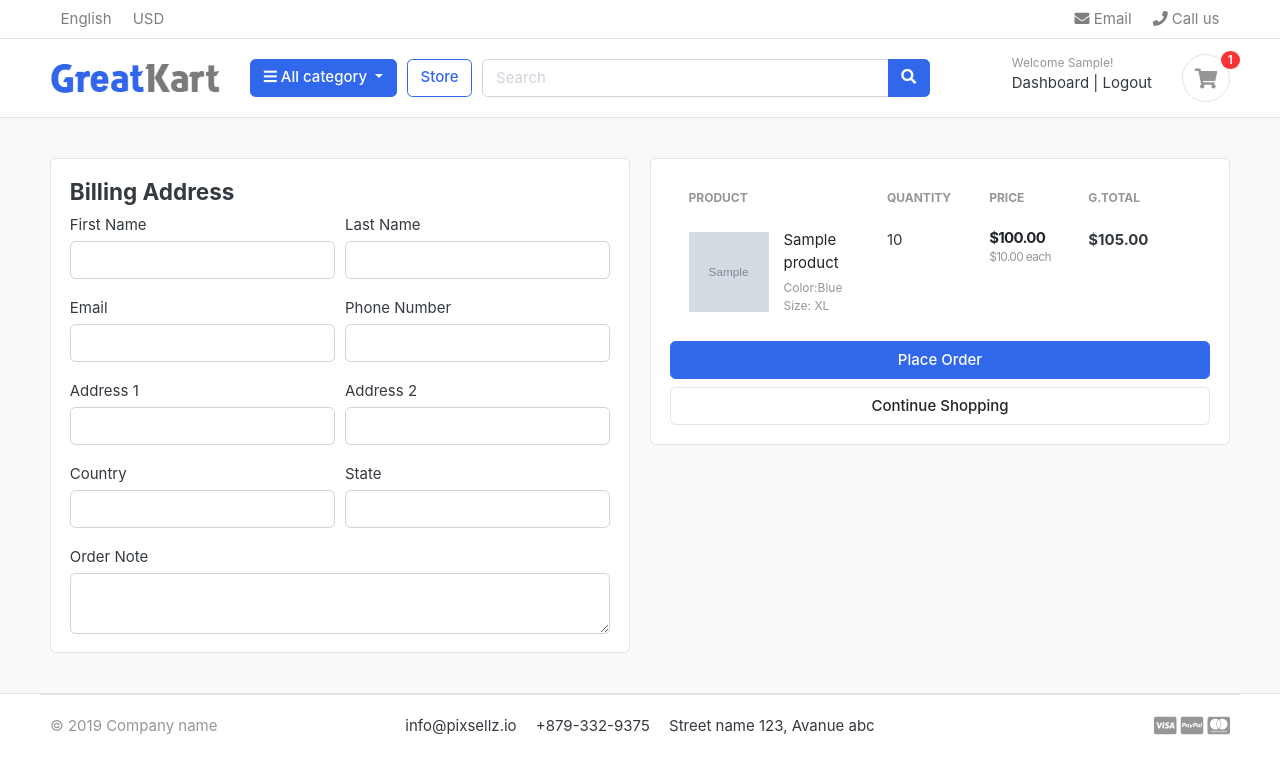
After one commit to Shekhar088/Ecommerce_bigkart, a Django app: page /cart/checkout/ in a window 1280 px wide. The commit adds this page. Shown: the top 774 px of the page. Run offline with Django 3.2, Linux system fonts and the light colour scheme; a user stored in the database is signed in; tables that the repository leaves empty hold one stand-in row (values such as "Sample post"); grey boxes marked "Sample" are stand-in pictures; some libraries are stand-ins or nearby versions; some web fonts are replaced.

Commit message:
Cart for login

```diff
--- a/carts/context_processors.py
+++ b/carts/context_processors.py
@@ -9,7 +9,10 @@ def counter(request):
     else:
         try:
             cart= Cart.objects.filter(cart_id = _cart_id(request))
-            cart_items = CartItem.objects.all().filter(cart=cart[:1])
+            if request.user.is_authenticated:
+                 cart_items = CartItem.objects.all().filter(user=request.user)
+            else:
+                cart_items = CartItem.objects.all().filter(cart=cart[:1])
             for cart_item in cart_items:
                 cart_item =1
                 cart_count += cart_item
--- a/carts/models.py
+++ b/carts/models.py
@@ -1,6 +1,8 @@
+from accounts.models import Account
 from django.db import models
 from django.db.models.deletion import CASCADE
 from store.models import Product
+from accounts.models import Account
 
 # Create your models here.
 class Cart(models.Model):
@@ -11,8 +13,9 @@ class Cart(models.Model):
         return self.cart_id
 
 class CartItem(models.Model):
+    user = models.ForeignKey(Account, on_delete=models.CASCADE, null=True)
     product = models.ForeignKey(Product, on_delete=models.CASCADE)
-    cart = models.ForeignKey(Cart, on_delete=models.CASCADE)
+    cart = models.ForeignKey(Cart, on_delete=models.CASCADE, null=True)
     quantity = models.IntegerField()
     is_active = models.BooleanField(default=True)
 
--- a/carts/urls.py
+++ b/carts/urls.py
@@ -7,4 +7,6 @@ urlpatterns = [
     path('remove_cart/int:<product_id>/', views.remove_cart,name="remove_cart"),
     path('remove_cart_items/int:<product_id>/', views.remove_cart_items,name="remove_cart_items"),
 
+    path("checkout/", views.checkout, name="checkout"),
+
 ]
--- a/carts/views.py
+++ b/carts/views.py
@@ -3,6 +3,8 @@ from django.shortcuts import get_object_or_404, render,redirect
 from store.models import Product
 from .models import Cart,CartItem
 from django.http import HttpResponse
+from django.contrib.auth.decorators import login_required
+
 
 # Create your views here.
 
@@ -15,35 +17,67 @@ def _cart_id(request): #getting the session key for cart
     return cart
 
 def add_cart(request, product_id):
+    current_user = request.user
+
     product = Product.objects.get(id=product_id)
+    if current_user.is_authenticated:
 
-    try:
-        cart = Cart.objects.get(cart_id =_cart_id(request))
+        is_cart_item_exists = CartItem.objects.filter(product=product, user=current_user).exists()
+        try:
+            cart = Cart.objects.get(cart_id =_cart_id(request))
 
-    except Cart.DoesNotExist:
-        cart = Cart.objects.create(
-            cart_id = _cart_id(request)
-        )
-    cart.save()
+        except Cart.DoesNotExist:
+            cart = Cart.objects.create(
+                cart_id = _cart_id(request)
+            )
+        cart.save()
+        if is_cart_item_exists:
+            cart_item = CartItem.objects.get(product=product, user=current_user)
+            cart_item.quantity  +=1
+            cart_item.save()
+        else:
+            cart_item =  CartItem.objects.create(
+                    product=product,
+                    user=current_user,
+                    quantity = 1
+                )
 
-    try:
-        cart_item = CartItem.objects.get(product= product, cart=cart)
-        cart_item.quantity  +=1
-        cart_item.save()
-    except CartItem.DoesNotExist:
-        cart_item =  CartItem.objects.create(
-            product=product,
-            cart=cart,
-            quantity = 1
-        )
-        cart_item.save()
-    print(cart_item.quantity)
-    return redirect('cart')
+            cart_item.save()
+
+        return redirect('cart')
+
+    else:
+        try:
+            cart = Cart.objects.get(cart_id =_cart_id(request))
+
+        except Cart.DoesNotExist:
+            cart = Cart.objects.create(
+                cart_id = _cart_id(request)
+            )
+        cart.save()
+
+        is_cart_item_exists = CartItem.objects.filter(product=product, cart=cart).exists()
+        try:
+            cart_item = CartItem.objects.get(product= product, cart=cart)
+            cart_item.quantity  +=1
+            cart_item.save()
+        except CartItem.DoesNotExist:
+            cart_item =  CartItem.objects.create(
+                product=product,
+                cart=cart,
+                quantity = 1
+            )
+            cart_item.save()
+        print(cart_item.quantity)
+        return redirect('cart')
 
 def remove_cart(request, product_id):
-    cart =Cart.objects.get(cart_id = _cart_id(request))
     product = get_object_or_404(Product, id=product_id)
-    cart_item = CartItem.objects.get(product=product, cart=cart)
+    if request.user.is_authenticated:
+        cart_item = CartItem.objects.get(product=product, user=request.user)
+    else:
+        cart =Cart.objects.get(cart_id = _cart_id(request))
+        cart_item = CartItem.objects.get(product=product, cart=cart)
 
     if cart_item.quantity >1:
         cart_item.quantity -=1
@@ -54,9 +88,12 @@ def remove_cart(request, product_id):
     return redirect('cart')
 
 def remove_cart_items(request,product_id):
-    cart =Cart.objects.get(cart_id = _cart_id(request))
     product = get_object_or_404(Product, id=product_id)
-    cart_item = CartItem.objects.get(product=product, cart=cart)
+    if request.user.is_authenticated:
+        cart_item = CartItem.objects.get(product=product, user=request.user)
+    else:
+        cart =Cart.objects.get(cart_id = _cart_id(request))
+        cart_item = CartItem.objects.get(product=product, cart=cart)
 
     cart_item.delete()
     return redirect('cart')
@@ -69,8 +106,11 @@ def cart(request, total =0, quantity=0, cart_items=None):
     try:
         tax=0
         grand_total = 0
-        cart = Cart.objects.get(cart_id = _cart_id(request))
-        cart_items = CartItem.objects.filter(cart=cart, is_active=True)
+        if request.user.is_authenticated:
+            cart_items = CartItem.objects.filter(user=request.user, is_active=True)
+        else:
+            cart = Cart.objects.get(cart_id = _cart_id(request))
+            cart_items = CartItem.objects.filter(cart=cart, is_active=True)
         for cart_item in cart_items:
             total += (cart_item.product.price * cart_item.quantity)
             quantity += cart_item.quantity
@@ -87,3 +127,30 @@ def cart(request, total =0, quantity=0, cart_items=None):
         'grand_total':grand_total
     }
     return render(request, 'store/cart.html',context)
+
+@login_required(login_url='login')
+def checkout(request, total =0, quantity=0, cart_items=None):
+    try:
+        tax=0
+        grand_total = 0
+        if request.user.is_authenticated:
+            cart_items = CartItem.objects.filter(user=request.user, is_active=True)
+        else:
+            cart = Cart.objects.get(cart_id = _cart_id(request))
+            cart_items = CartItem.objects.filter(cart=cart, is_active=True)
+        for cart_item in cart_items:
+            total += (cart_item.product.price * cart_item.quantity)
+            quantity += cart_item.quantity
+        tax = (5*total)/100
+        grand_total = (tax+total)
+    except ObjectDoesNotExist:
+        pass
+
+    context={
+        'total':total,
+        'quantity':quantity,
+        'cart_items':cart_items,
+        'tax': tax,
+        'grand_total':grand_total
+    }
+    return render(request, "store/checkout.html",context)
--- a/templates/store/cart.html
+++ b/templates/store/cart.html
@@ -84,7 +84,7 @@
                     <p class="text-center mb-3">
                         <img src="{% static './images/misc/payments.png'%}" height="26">
                     </p>
-                    <a href="./place-order.html" class="btn btn-primary btn-block"> Checkout </a>
+                    <a href="{% url 'checkout' %}" class="btn btn-primary btn-block"> Checkout </a>
                     <a href="{% url 'store' %}" class="btn btn-light btn-block">Continue Shopping</a>
                 </div> <!-- card-body.// -->
                 </div> <!-- card.// -->
--- /dev/null
+++ b/templates/store/checkout.html
@@ -0,0 +1,119 @@
+{% extends 'base.html'%}
+{% load static%}
+
+{% block content %}
+<section class="section-content padding-y bg">
+    <div class="container">
+
+        <div class="row">
+            <aside class="col-lg-6">
+                <div class="card">
+                    <div class="card-body">
+                        <h4 classs="card-title mb-4">Billing Address</h4>
+                        <form action="">
+                <div class="form-row">
+                    <div class="col form-group">
+                        <label for="">First Name</label>
+                        <input type="text" name="first_name" class="form-control" required>
+                    </div>
+                    <div class="col form-group">
+                        <label for="">Last Name</label>
+                        <input type="text" name="last_name" class="form-control" required>
+                    </div>
+                </div>
+                <div class="form-row">
+                    <div class="col form-group">
+                        <label for="">Email</label>
+                        <input type="email" name="email" class="form-control" required>
+                    </div>
+                    <div class="col form-group">
+                        <label for="">Phone Number</label>
+                        <input type="text" name="phone_number" class="form-control" required>
+                    </div>
+                </div>
+                <div class="form-row">
+                    <div class="col form-group">
+                        <label for=""> Address 1</label>
+                        <input type="text" name="address1" class="form-control" required>
+                    </div>
+                    <div class="col form-group">
+                        <label for="">Address 2</label>
+                        <input type="text" name="address2" class="form-control">
+                    </div>
+                </div>
+                <div class="form-row">
+                    <div class="col form-group">
+                        <label for="">Country</label>
+                        <input type="text" name="country" class="form-control" required>
+                    </div>
+                    <div class="col form-group">
+                        <label for="">State</label>
+                        <input type="text" name="state" class="form-control" required>
+                    </div>
+                </div>
+                    <div class="form_row">
+                        <label for="">Order Note</label>
+                        <textarea name="order_note" rows="2" class="form-control"></textarea>
+                    </div>
+
+                        </form>
+                    </div>
+                </div> <!-- card.// -->
+
+            </aside> <!-- col.// -->
+            <aside class="col-lg-6">
+                <div class="card">
+                <div class="card-body">
+
+                    <table class="table table-borderless table-shopping-cart">
+                        <thead class="text-muted">
+                        <tr class="small text-uppercase">
+                        <th scope="col">Product</th>
+                        <th scope="col" width="120">Quantity</th>
+                        <th scope="col" width="120">Price</th>
+                        <th scope="col" width="120">G.Total</th>
+                        <th scope="col" class="text-right" width="200"> </th>
+                        </tr>
+                        </thead>
+                        <tbody>
+                        {% for cart_item in cart_items%}
+                            <tr>
+                                <td>
+                                    <figure class="itemside align-items-center">
+                                        <div class="aside"><img src="{{cart_item.product.images.url}}" class="img-sm"></div>
+                                        <figcaption class="info">
+                                            <a href="{{ cart_item.product.get_url }}" class="title text-dark">{{cart_item.product.product_name}}</a>
+                                            <p class="text-muted small">Color:Blue <br> Size: XL</p>
+                                        </figcaption>
+                                    </figure>
+                                </td>
+                                <td>
+                                    <label for="">{{cart_item.quantity}}</label>
+                                </td>
+                                <td>
+                                    <div class="price-wrap">
+                                        <var class="price">${{cart_item.sub_total}}</var>
+                                        <small class="text-muted"> ${{cart_item.product.price}} each </small>
+                                    </div> <!-- price-wrap .// -->
+                                </td>
+                                <td>
+                                    <label for=""><b>${{grand_total}}</b></label>
+                                </td>
+                            </tr>
+                        {%endfor%}
+                        </tbody>
+                        </table>
+                    <a href="./place-order.html" class="btn btn-primary btn-block"> Place Order </a>
+                    <a href="{% url 'store' %}" class="btn btn-light btn-block">Continue Shopping</a>
+                </div> <!-- card-body.// -->
+                </div> <!-- card.// -->
+
+        </aside> <!-- col.// -->
+
+
+        </div> <!-- row.// -->
+    <!-- ============================ COMPONENT 1 END .// ================================= -->
+
+    </div> <!-- container .//  -->
+    </section>
+{% endblock %}
```
Also changed, not shown: accounts/views.py (+15 -0 lines), carts/migrations/0002_auto_20210904_1426.py (added).
